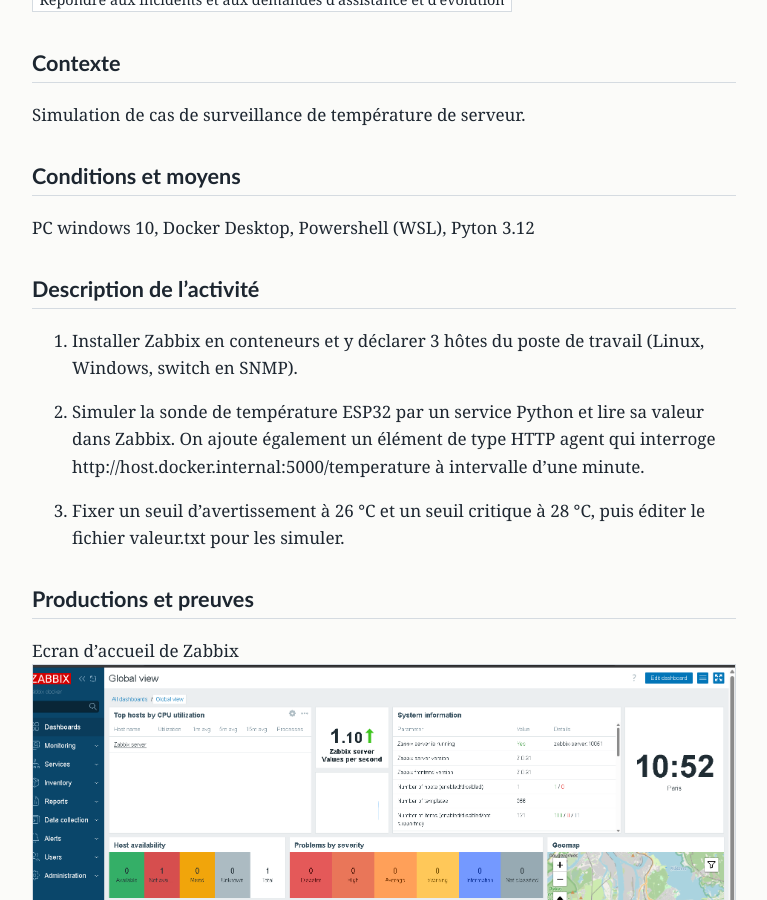
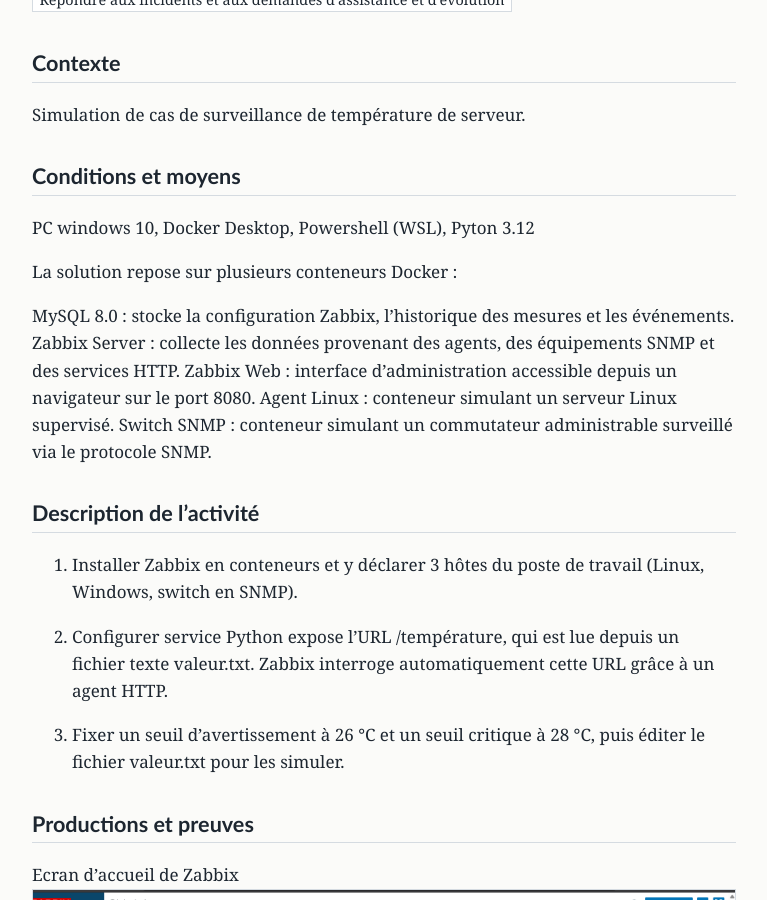
Before and after one commit to Lucasidcz-Cours/portfolio, a Jekyll site: the page built from _projets/Zabbix.md, in a window 1280 px wide and 900 px high, scrolled down 216 px. Shown: the whole window, without its empty margins (256-1023 px from the left). Built offline with Jekyll 4.4.1, drawn with Linux system fonts in a browser that asks for light colours.

Commit message:
Enhance Zabbix setup instructions and Python service
Updated the activity description for Zabbix installation and configuration, including details on the Python service and HTTP agent.

```diff
--- a/_projets/Zabbix.md
+++ b/_projets/Zabbix.md
@@ -14,11 +14,19 @@
 
 PC windows 10, Docker Desktop, Powershell (WSL), Pyton 3.12
 
+La solution repose sur plusieurs conteneurs Docker :
+
+MySQL 8.0 : stocke la configuration Zabbix, l'historique des mesures et les événements.
+Zabbix Server : collecte les données provenant des agents, des équipements SNMP et des services HTTP.
+Zabbix Web : interface d'administration accessible depuis un navigateur sur le port 8080.
+Agent Linux : conteneur simulant un serveur Linux supervisé.
+Switch SNMP : conteneur simulant un commutateur administrable surveillé via le protocole SNMP.
+
 ## Description de l'activité
 
 1. Installer Zabbix en conteneurs et y déclarer 3 hôtes du poste de travail (Linux, Windows, switch en SNMP).
 
-2. Simuler la sonde de température ESP32 par un service Python et lire sa valeur dans Zabbix. On ajoute également un élément de type HTTP agent qui interroge http://host.docker.internal:5000/temperature à intervalle d'une minute.
+2. Configurer service Python expose l'URL /température, qui est lue depuis un fichier texte valeur.txt. Zabbix interroge automatiquement cette URL grâce à un agent HTTP.
 
 3. Fixer un seuil d'avertissement à 26 °C et un seuil critique à 28 °C, puis éditer le fichier valeur.txt pour les simuler.
 
```
